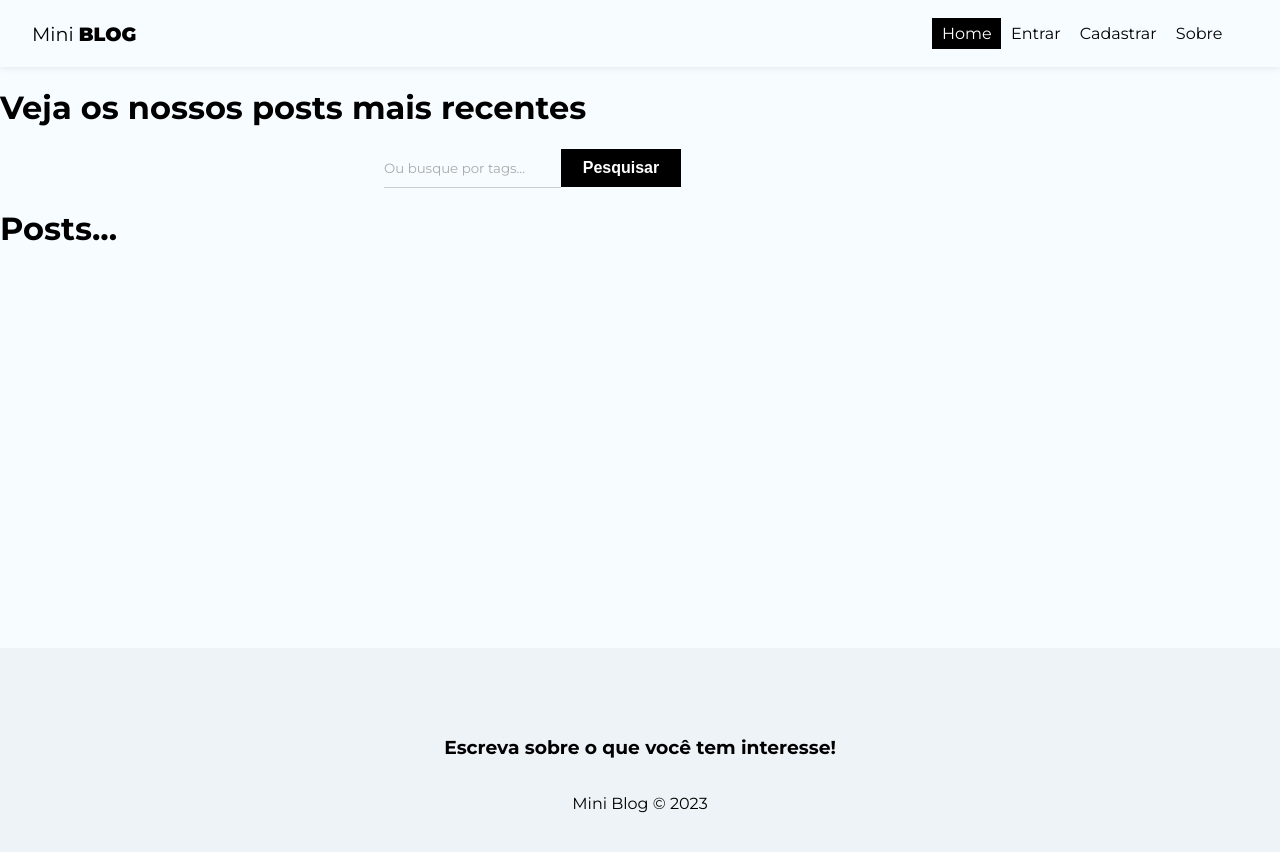
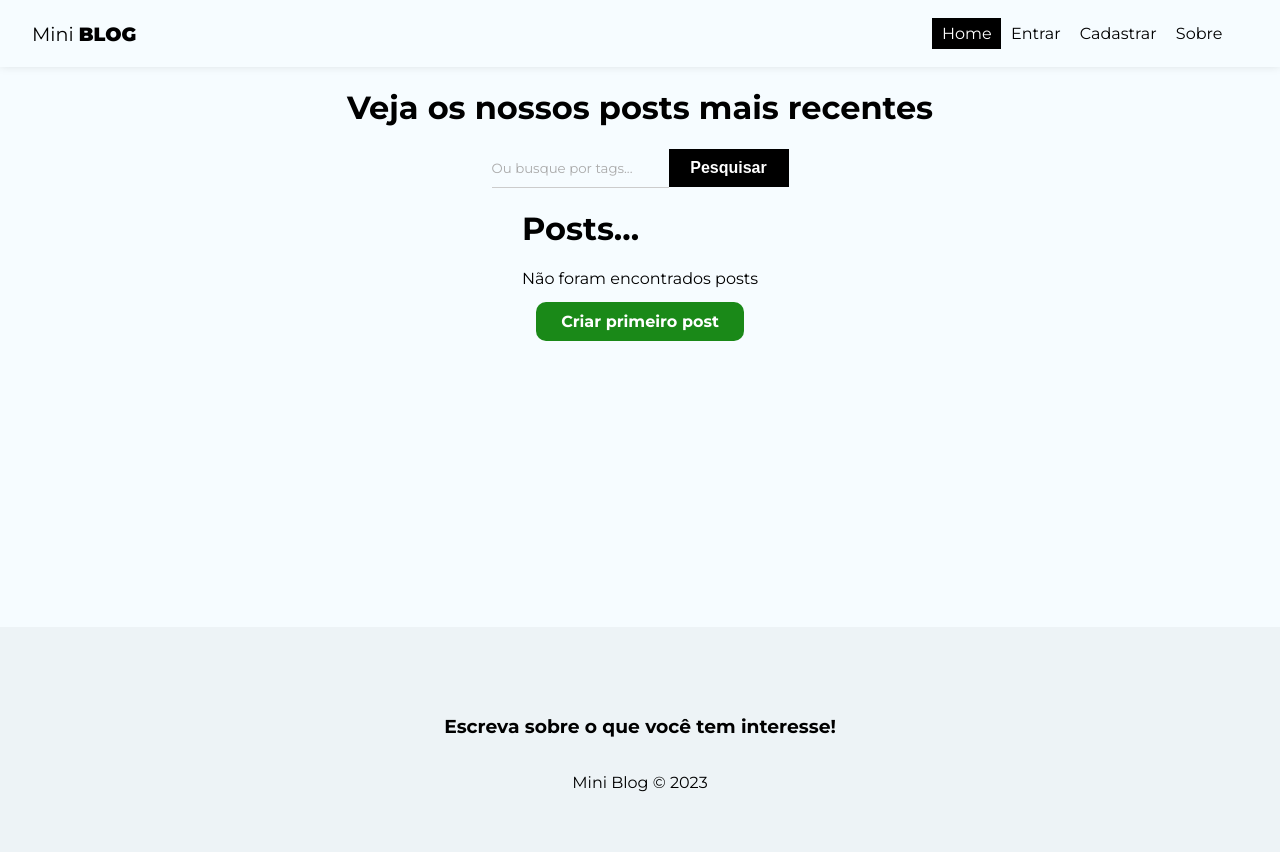
Before and after one commit to majunior07/miniblog, a React (Create React App) app: page / in a window 1280 px wide. Shown: the top 852 px of the page. Built offline with nearby package versions, Linux system fonts and the light colour scheme; no server answers.

Commit message:
Segundo commit do dia 25/08/2023

```diff
--- a/src/pages/Home/Home.js
+++ b/src/pages/Home/Home.js
@@ -7,17 +7,17 @@ import { useState } from 'react';
 
 // components
 
-
 const Home = () => {
 
     const [query, setQuery] = useState("");
+    const [posts] = useState([])
 
     const handleSubmit = (e) => {
         e.preventDefault()
     }
 
     return(
-        <div>
+        <div className={styles.home}>
             <h1>Veja os nossos posts mais recentes</h1>
             <form onSubmit={handleSubmit}>
                 <input
@@ -29,6 +29,14 @@ const Home = () => {
             </form>
             <div>
                 <h1>Posts...</h1>
+                {posts && posts.length === 0 && (
+                    <div className={styles.noposts}>
+                        <p>Não foram encontrados posts</p>
+                        <Link to="/posts/create" className='btn' >
+                            Criar primeiro post
+                        </Link>
+                    </div>
+                )}
             </div>
         </div>
     );
```
Also changed, not shown: src/hooks/useFetchDocuments.js (added, +32 -0 lines).
